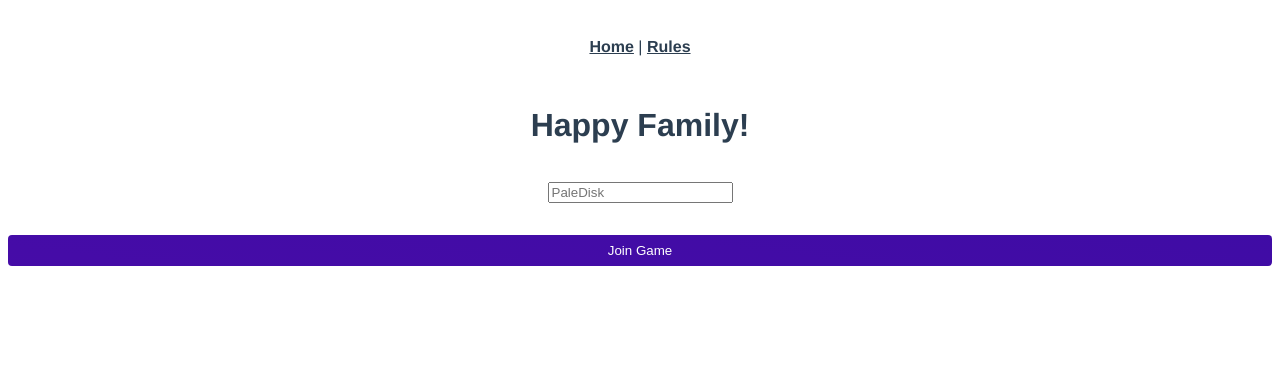
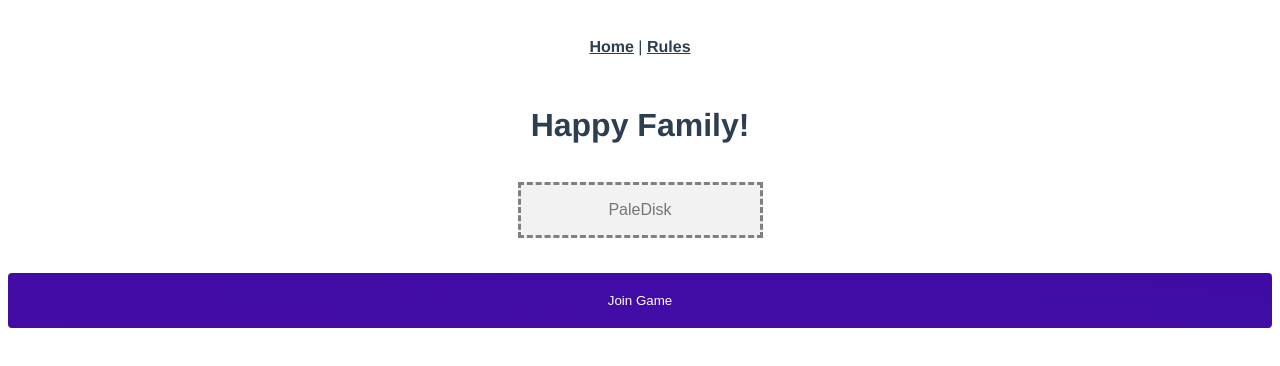
Before and after one commit to okanten/HappyFamily-vue, a Vue app: page /join in a window 1280 px wide. Shown: the top 366 px of the page. Built offline with nearby package versions, Linux system fonts and the light colour scheme.

Commit message:
Moved some components

```diff
--- a/src/components/Join.vue
+++ /dev/null
@@ -1,5 +0,0 @@
-<template>
-  <div class="about">
-    <h1>This is an about page</h1>
-  </div>
-</template>
--- a/src/components/SubmitWord.vue
+++ b/src/components/game/SubmitWord.vue
@@ -2,7 +2,7 @@
     <Error :errors="errors" />
     <div v-if="!submitted">
       <p>Disconnect from any screen sharing application and hide your screen to keep your word a secret</p>
-      <Textbox v-model:textValue="txtGameWord" placeholderValue="Racoon" />
+      <Textbox :onEnter="onEnter" v-model:textValue="txtGameWord" placeholderValue="Racoon" />
       <Button :onClick="submitWord" text="Submit Word" />
     </div>
     <div v-if="submitted">
@@ -36,6 +36,9 @@ export default {
     }
   },
   methods: {
+    onEnter() {
+      this.submitWord()
+    },
     submitWord() {
       const gameWord = this.txtGameWord
       this.errors = []
--- a/src/components/input/Button.vue
+++ b/src/components/input/Button.vue
@@ -29,5 +29,9 @@
   button {
     margin-bottom: 1.2em;
     width: 100%;
+    padding-top: 1.5em;
+    padding-bottom: 1.5em;
   }
+
+
 </style>
--- a/src/components/input/Textbox.vue
+++ b/src/components/input/Textbox.vue
@@ -1,5 +1,7 @@
 <template>
-  <input type="text" @input="handleInput" :value="textValue" :placeholder="placeholderValue" />
+  <div class="input-wrapper">
+    <input type="text" @input="handleInput" v-on:keyup.enter="onEnter" :value="textValue" :placeholder="placeholderValue" />
+  </div>
 </template>
 <script>
   export default {
@@ -10,18 +12,38 @@
       },
       placeholderValue: {
         type: String,
-      }
+      },
+      onEnter: {
+        type: Function,
+        required: false,
+      },
     },
     methods: {
       handleInput(event) {
         this.$emit("update:textValue", event.target.value)
       }
+
     }
   }
 </script>
 
-<style scoped>
+<style lang="scss" scoped>
   input {
+    padding: 1em;
+    border-style: dashed;
+    border-color: gray;
+    font-size: 1em;
+    text-align: center;
+    border-width: 0.2em;
     margin-bottom: 1.2em;
+    background-color: rgba(0,0,0, 0.05);
+    &:focus {
+      outline: none;
+      border-style: solid;
+      border-color: green;
+      border-width: 0.2em;
+    }
+  }
+  .input-wrapper {
   }
 </style>
--- a/src/views/Game.vue
+++ b/src/views/Game.vue
@@ -7,7 +7,7 @@
 
 <script>
 import Header from '@/components/Header'
-import SubmitWord from '@/components/SubmitWord'
+import SubmitWord from '@/components/game/SubmitWord'
 
 export default {
   name: 'CreateGame',
@@ -22,6 +22,8 @@ export default {
     }
 
   },
+  computed: {
+  },
   data() {
     return {
       txtGameWord: ''
--- a/src/views/Home.vue
+++ b/src/views/Home.vue
@@ -1,6 +1,6 @@
 <template>
   <div class="home">
-    <Header title="Know Your Family!"/>
+    <Header title="Happy Family!"/>
     <Splash />
   </div>
 </template>
--- a/src/views/Join.vue
+++ b/src/views/Join.vue
@@ -4,7 +4,7 @@
     <div v-for="(error, index) in errors" :key="index">
       <p class="error">{{ error }}</p>
     </div>
-    <Textbox v-model:textValue="txtGameId" placeholderValue="PaleDisk" />
+    <Textbox :onEnter="joinGame" v-model:textValue="txtGameId" placeholderValue="PaleDisk" />
     <p>{{ this.$router.query }}</p>
     <Button :onClick="joinGame" text="Join Game" />
   </div>
--- a/src/views/Rules.vue
+++ b/src/views/Rules.vue
@@ -1,5 +1,5 @@
 <template>
-  <Header title="Know Your Family!"/>
+  <Header title="Happy Family!"/>
   <div class="rules">
     <h2>Roles</h2>
       <details>
```
Also changed, not shown: src/views/Create.vue (+4 -4 lines), src/components/game/DisplayWords.vue (renamed from src/components/DisplayWords.vue), src/components/game/LockGame.vue (renamed from src/components/LockGame.vue), src/components/game/NewGame.vue (renamed from src/components/NewGame.vue).
